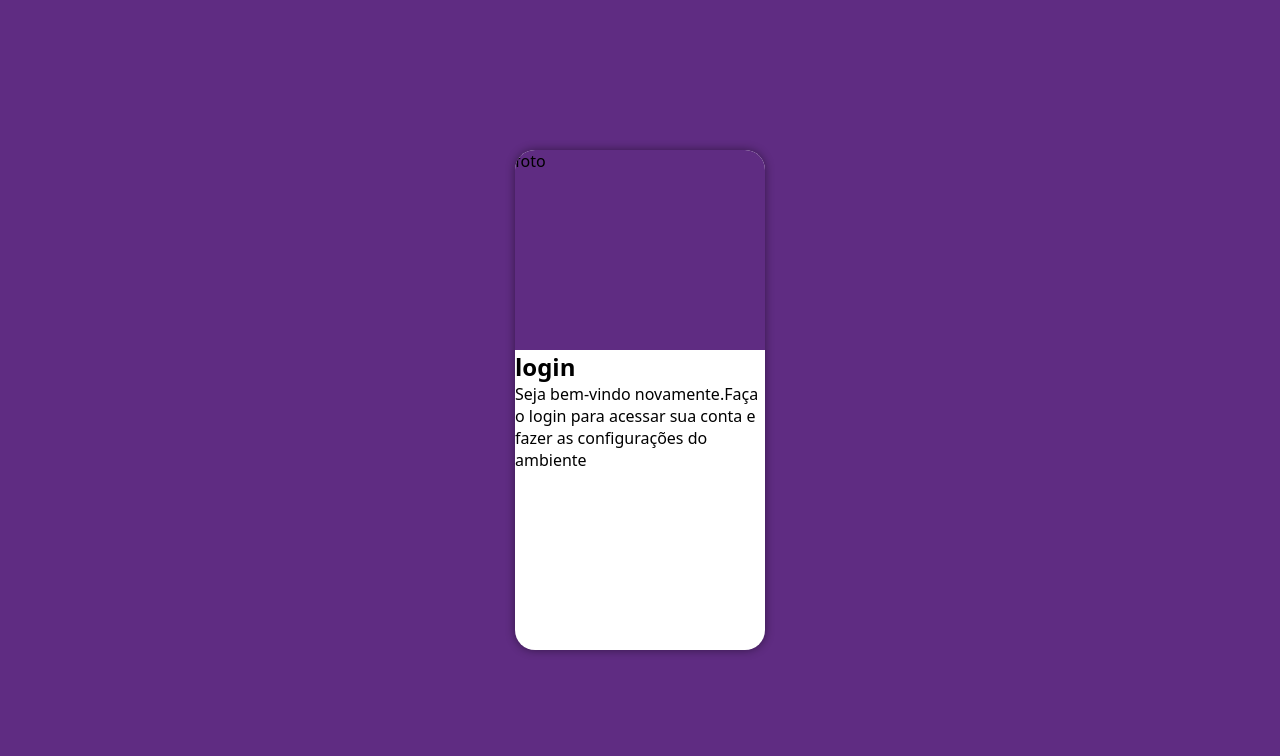
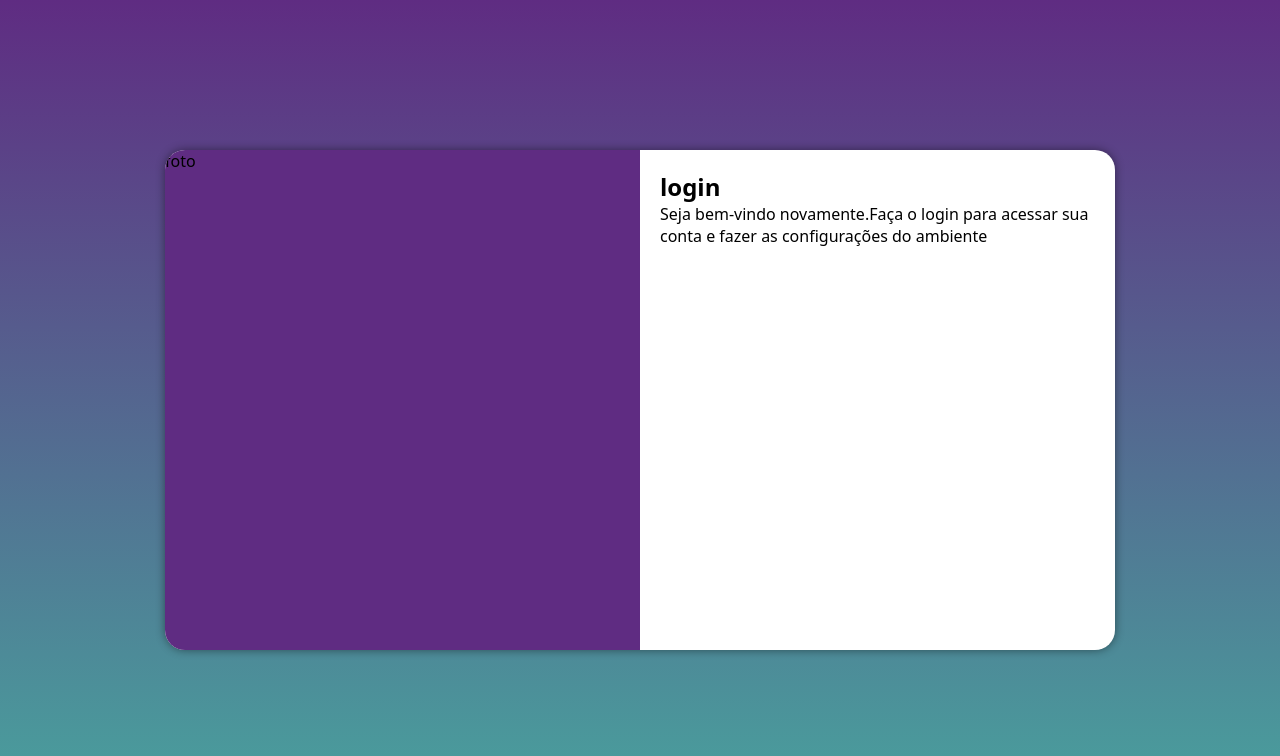
Before and after one commit to Efidiego/projeto-login, a plain HTML site: page index.html in a window 1280 px wide. Drawn offline with Linux system fonts and the light colour scheme.

Commit message:
efeito transição

```diff
--- /dev/null
+++ b/estilos/media-querys.css
@@ -0,0 +1,55 @@
+@charset "utf-8";
+
+/* Typical Devicces
+---------------------
+Pequenas telas: até 600px
+Celular: 600px até 768px
+Tablet: 768 até 992px
+Desktop: 992px até 1200px
+Grandes Telas: acima de 1200px
+---------------------
+*/
+
+@media screen and (min-width:768px) and (max-width:992px) {
+
+    body{
+        background-image: linear-gradient(to top, #49a09d, #5f2c82);
+    }
+
+
+    section#login {
+        width: 80vw;
+    }
+
+    section#login > div#imagem {
+        float: left;
+        width: 30%;
+        height: 100%;
+    }
+
+    section#login > div#formulario {
+        float: right;
+        width: 70%;
+    }
+
+}
+    @media screen and (min-width: 992px) {
+        body{
+            background-image: linear-gradient(to top, #49a09d, #5f2c82);
+        }
+
+        section#login {
+            width: 950px;
+
+        }
+        section#login > div#imagem {
+            float: left;
+            width: 50%;
+            height: 100%;
+        }
+
+        section#login > div#formulario {
+            float: right;
+            width: 50%;
+        }
+}
--- a/estilos/style.css
+++ b/estilos/style.css
@@ -23,7 +23,7 @@ main {
     width: 100vw;
 }
 
-section#login{
+section#login {
     position: absolute;
     top: 50%;
     left: 50%;
@@ -36,6 +36,9 @@ section#login{
     height: 500px;
     border-radius: 20px;
     box-shadow: 0px 0px 10px rgba(0, 0, 0, 0.450);
+
+    transition: width 0.3s, height 0.3s;
+    transition-timing-function: ease;
 }
 
 section#login > div#imagem {
@@ -46,9 +49,9 @@ section#login > div#imagem {
     height: 200px;
 }
 
-cetion#login > div#formulario {
+section#login > div#formulario {
     display: block;
-    padding: 10px;
+    padding: 20px;
 
 
 }
--- a/index.html
+++ b/index.html
@@ -5,6 +5,7 @@
     <meta name="viewport" content="width=device-width, initial-scale=1.0">
     <title>Login</title>
     <link rel="stylesheet" href="estilos/style.css">
+    <link rel="stylesheet" href="estilos/media-querys.css">
 </head>
 <body>
     <main>
```
